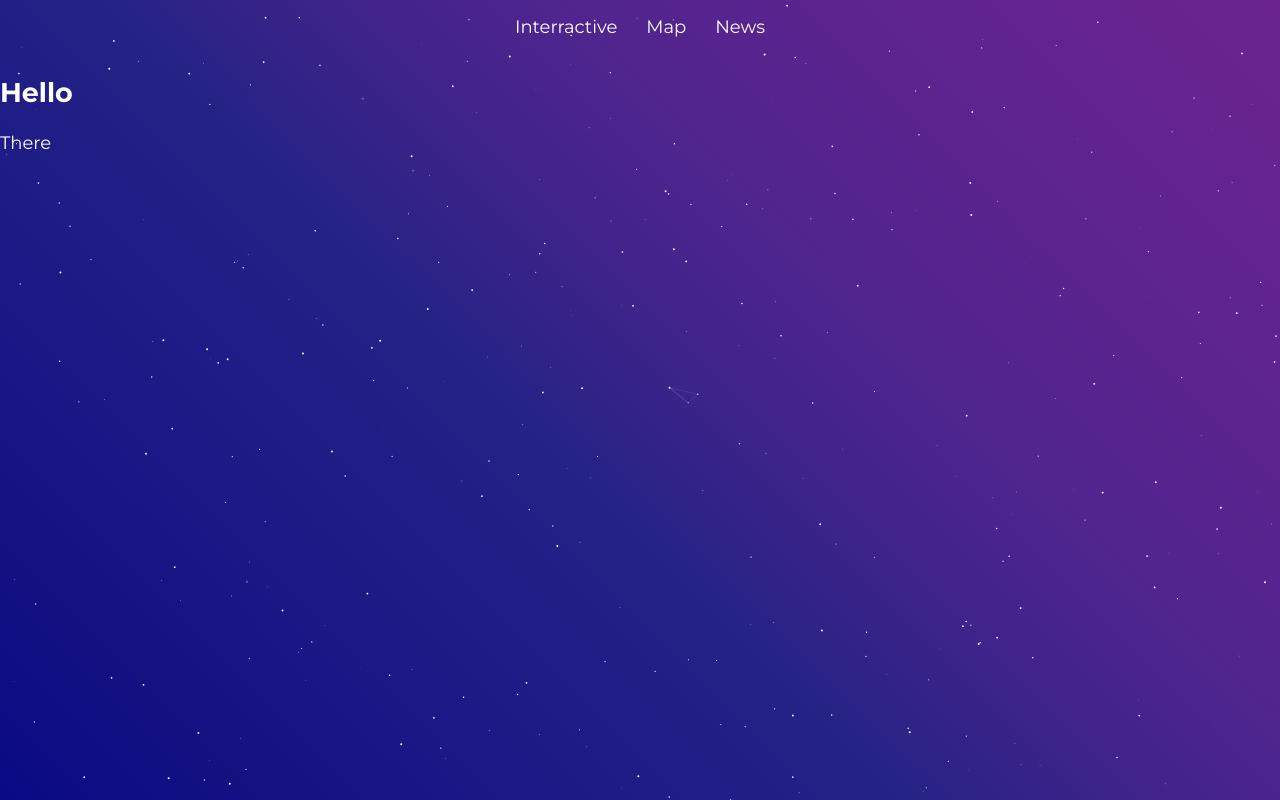
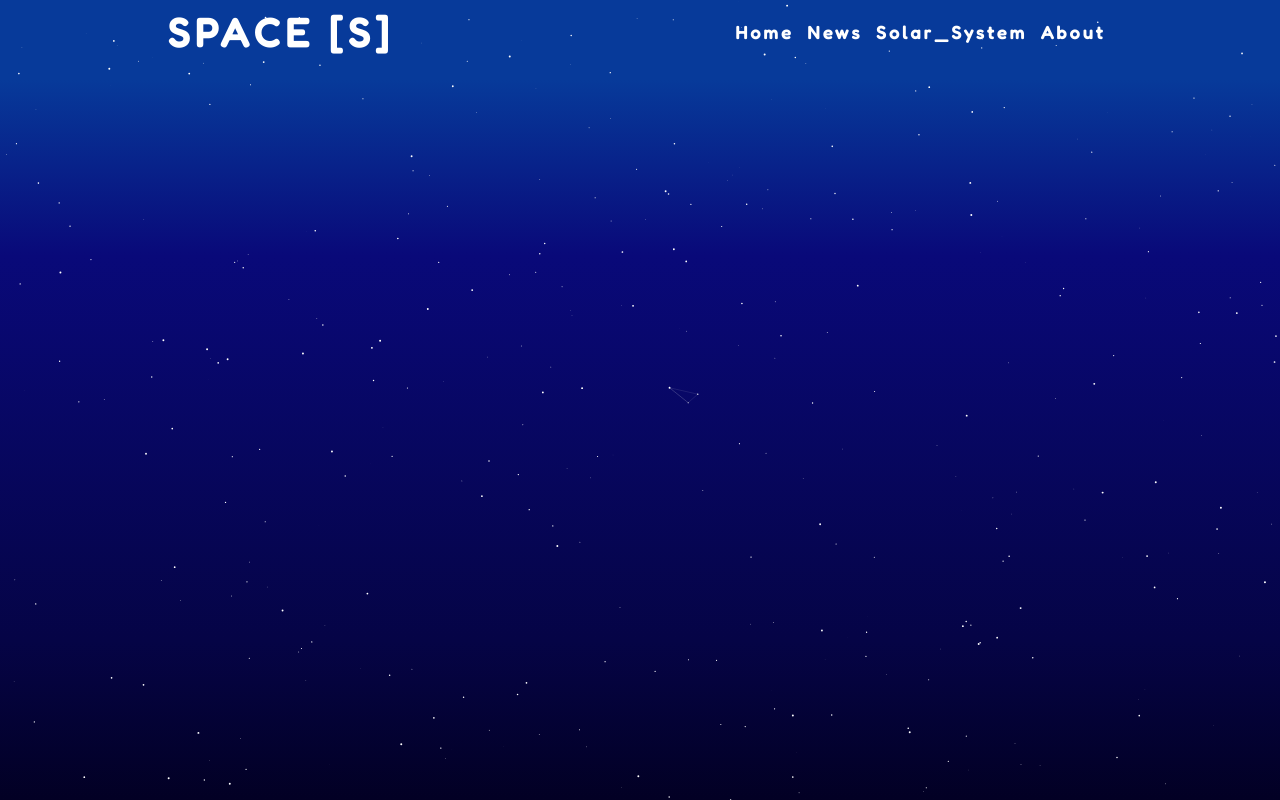
Before and after one commit to alt-plus-f4/C-Hashtag-infinity, a plain HTML site: page index.html in a window 1280 px wide. Drawn offline with Linux system fonts and the light colour scheme; animation ran at ten frames a second.

Commit message:
Created nav bar & home page w/Sasho

```diff
--- /dev/null
+++ b/burger.js
@@ -0,0 +1,22 @@
+const navSlide = () => {
+    const burger = document.querySelector('.burger');
+    const nav = document.querySelector('.nav-links');
+    const navLinks = document.querySelectorAll('.nav-links li');
+    // Toggle nav
+    burger.addEventListener('click', () => {
+        nav.classList.toggle('nav-active');
+        //Animate links
+        navLinks.forEach((link, index) => {
+            if (link.style.animation) {
+                link.style.animation = ''
+            } else {
+                link.style.animation = `navLinkFade 0.5s ease forwards ${index / 7 + 0.3}s`
+            }
+        });
+        //Burger animation
+        burger.classList.toggle('toggle');
+    });
+
+}
+
+navSlide();
--- /dev/null
+++ b/canvas.js
@@ -0,0 +1,106 @@
+var canvasDots = function() {
+    var canvas = document.querySelector('canvas'),
+        ctx = canvas.getContext('2d'),
+        colorDot = '#FFFFFF',
+        color = '#FFFFFF';
+    canvas.width = window.innerWidth;
+    canvas.height = window.innerHeight;
+    canvas.style.display = 'block';
+    ctx.fillStyle = colorDot;
+    ctx.lineWidth = .1;
+    ctx.strokeStyle = color;
+
+    var mousePosition = {
+        x: 30 * canvas.width / 100,
+        y: 30 * canvas.height / 100
+    };
+
+    var dots = {
+        nb: innerWidth * 0.3,
+        distance: 45,
+        d_radius: 50,
+        array: []
+    };
+
+    function Dot(){
+        this.x = Math.random() * canvas.width;
+        this.y = Math.random() * canvas.height;
+
+        this.vx = -.5 + Math.random();
+        this.vy = -.5 + Math.random();
+
+        this.radius = Math.random();
+    }
+
+    Dot.prototype = {
+        create: function(){
+            ctx.beginPath();
+            ctx.arc(this.x, this.y, this.radius, 0, Math.PI * 2, false);
+            ctx.fill();
+        },
+
+        animate: function(){
+            for(i = 0; i < dots.nb; i++){
+
+                var dot = dots.array[i];
+
+                if(dot.y < 0 || dot.y > canvas.height){
+                    dot.vx = dot.vx;
+                    dot.vy = - dot.vy;
+                }
+                else if(dot.x < 0 || dot.x > canvas.width){
+                    dot.vx = - dot.vx;
+                    dot.vy = dot.vy;
+                }
+                dot.x += dot.vx;
+                dot.y += dot.vy;
+            }
+        },
+
+        line: function(){
+            for(i = 0; i < dots.nb; i++){
+                for(j = 0; j < dots.nb; j++){
+                    i_dot = dots.array[i];
+                    j_dot = dots.array[j];
+
+                    if((i_dot.x - j_dot.x) < dots.distance && (i_dot.y - j_dot.y) < dots.distance && (i_dot.x - j_dot.x) > - dots.distance && (i_dot.y - j_dot.y) > - dots.distance){
+                        if((i_dot.x - mousePosition.x) < dots.d_radius && (i_dot.y - mousePosition.y) < dots.d_radius && (i_dot.x - mousePosition.x) > - dots.d_radius && (i_dot.y - mousePosition.y) > - dots.d_radius){
+                            ctx.beginPath();
+                            ctx.moveTo(i_dot.x, i_dot.y);
+                            ctx.lineTo(j_dot.x, j_dot.y);
+                            ctx.stroke();
+                            ctx.closePath();
+                        }
+                    }
+                }
+            }
+        }
+    };
+
+    function createDots(){
+        ctx.clearRect(0, 0, canvas.width, canvas.height);
+        for(i = 0; i < dots.nb; i++){
+            dots.array.push(new Dot());
+            dot = dots.array[i];
+
+            dot.create();
+        }
+
+        dot.line();
+        dot.animate();
+    }
+
+    window.onmousemove = function(parameter) {
+        mousePosition.x = parameter.pageX;
+        mousePosition.y = parameter.pageY;
+    }
+
+    mousePosition.x = window.innerWidth / 2;
+    mousePosition.y = window.innerHeight / 2;
+
+    setInterval(createDots, 1000/30);
+};
+
+window.onload = function() {
+    canvasDots();
+};
--- a/index.html
+++ b/index.html
@@ -4,21 +4,35 @@
     <meta charset="UTF-8">
     <meta http-equiv="X-UA-Compatible" content="IE=edge">
     <meta name="viewport" content="width=device-width, initial-scale=1.0">
+    <link rel="preconnect" href="https://fonts.googleapis.com">
+    <link rel="preconnect" href="https://fonts.gstatic.com" crossorigin>
+    <link href="https://fonts.googleapis.com/css2?family=Fredoka:wght@400;500&display=swap" rel="stylesheet">
     <link rel="stylesheet" href="style.css">
+    <link rel="stylesheet" href="navbar.css">
     <title>SpaceS</title>
 </head>
 <body>
     <canvas class='connecting-dots'></canvas>
     <nav class = "nav">
-        <a href = "#" class = "link">Interractive</a>
-        <a href = "#" class = "link">Map</a>
-        <a href = "#" class = "link">News</a>
+        <!--<img src="images/Space_S.png" alt="logo"> -->
+        <div class="logo">
+            <h4>Space [S]</h4>
+        </div>
+        <ul class="nav-links">
+            <li><a href = "#" class = "link">Home</a></li>
+            <li><a href = "#" class = "link">News</a></li>
+            <li><a href = "#" class = "link">Solar_System</a></li>
+            <li><a href = "#" class = "link">About</a></li>
+        </ul>
+
+        <div class="burger">
+            <div class="line1"></div>
+            <div class="line2"></div>
+            <div class="line3"></div>
+        </div>
+        <script src="burger.js"></script>
     </nav>
-    <section class = "text">
-        <h1>Hello</h1>
-        <p>There</p>
-    </section>
 
 </body>
-<script src = "script.js"></script>
+<script src = "canvas.js"></script>
 </html>
--- /dev/null
+++ b/navbar.css
@@ -0,0 +1,119 @@
+* {
+    font-family: 'Fredoka', sans-serif;
+    margin: 0;
+    padding: 0;
+    box-sizing: border-box;
+}
+
+body::-webkit-scrollbar {
+    width: 0.5rem;
+}
+
+body::-webkit-scrollbar-track {
+    background-color: #ffff;
+}
+
+html {
+    height: 100%;
+}
+
+nav {
+    display: flex;
+    justify-content: space-around;
+    align-items: center;
+    min-height: 8vh;
+}
+
+.logo {
+    text-transform: uppercase;
+    letter-spacing: 5px;
+    font-size: 40px;
+}
+
+.nav-links {
+    display: flex;
+    justify-content: space-around;
+    width: 30%;
+}
+
+.nav-links li {
+    list-style: none;
+}
+
+.nav-links a {
+    color:#ffff;
+    text-decoration: none;
+    letter-spacing: 3px;
+    font-weight: bold;
+}
+
+.burger {
+    display: none;
+    cursor: pointer;
+}
+
+.burger div {
+    width: 25px;
+    height: 4px;
+    background-color: #ffff;
+    margin: 5px;
+    transition: all 0.3s ease-in;
+}
+
+@media screen and (max-width: 1024px) {
+    .nav-links  {
+        width: 60%;
+    }
+}
+
+@media screen and (max-width: 768px) {
+    body {
+        overflow-x: hidden;
+    }
+    .nav-links {
+        position: absolute;
+        right: 0px;
+        height: 92vh;
+        top: 8vh;
+        background-color: red;
+        display: flex;
+        flex-direction: column;
+        align-items: center;
+        width: 50%;
+        transform: translateX(100%);
+        transition: transform 0.5s ease-in;
+    }
+    .nav-links li {
+        opacity: 0;
+    }
+    .burger {
+        display: block;
+    }
+}
+
+.nav-active {
+    transform: translateX(0%);
+}
+
+@keyframes navLinkFade {
+    from {
+        opacity: 0;
+        transform: translateX(50px);
+    }
+    to {
+        opacity: 1;
+        transform: translateX(0px);
+    }
+}
+
+.toggle .line1 {
+    transform: rotate(-45deg) translate(-5px, 6px);
+}
+
+.toggle .line2 {
+    opacity: 0;
+}
+
+.toggle .line3 {
+    transform: rotate(45deg) translate(-5px, -6px);
+}
--- a/style.css
+++ b/style.css
@@ -1,28 +1,13 @@
-@import url('https://fonts.googleapis.com/css?family=Montserrat:400,700&display=swap');
+* {
+    font-family: 'Fredoka', sans-serif;
+}
 
 body {
     margin: 0;
-    font-family: 'Montserrat';
     background: #000000;
     font-size: 18px;
     height: 100vh;
     color: white;
-}
-
-nav{
-    display: flex;
-    align-content: center;
-    grid-auto-rows: 50px;
-    max-width: 250px;
-    justify-content: space-between;
-    padding: 1rem;
-    margin: 0 auto;
-}
-
-text{
-    align-items: center;
-    padding: 1rem;
-    border: #000000 solid 5px;
 }
 
 a.link{
@@ -32,18 +17,7 @@ a.link{
 
 canvas {
     z-index: -1;
-    background:  linear-gradient(
-         45deg,
-         hsl(240deg 86% 28%) 0%,
-         hsl(241deg 76% 29%) 13%,
-         hsl(241deg 69% 31%) 24%,
-         hsl(241deg 64% 32%) 34%,
-         hsl(241deg 59% 33%) 43%,
-         hsl(254deg 59% 34%) 53%,
-         hsl(264deg 59% 35%) 64%,
-         hsl(272deg 60% 35%) 79%,
-         hsl(280deg 60% 35%) 100%
-    );
+    background: linear-gradient(0deg, rgba(2,0,36,1) 0%, rgba(5,4,70,1) 20%, rgba(9,9,121,1) 68%, rgba(7,58,154,1) 90%);
     position: absolute;
     width: 100%;
     height: 100%;
```
Lines whose indentation alone changed are shown as unchanged.
